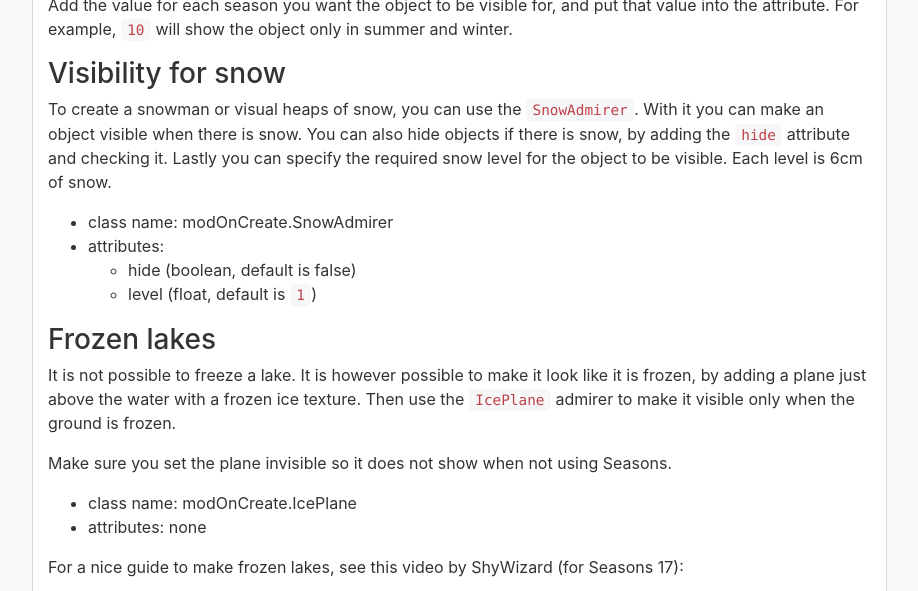
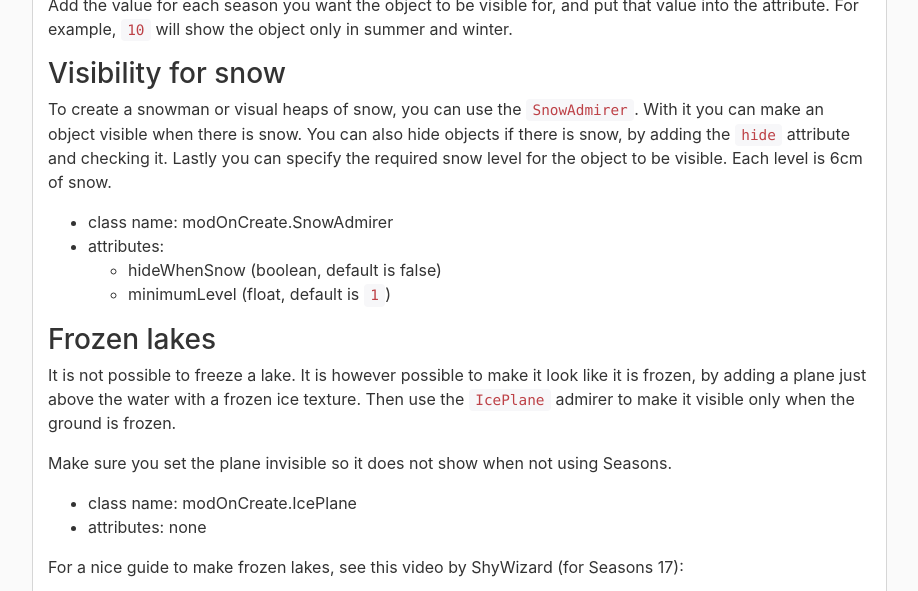
Before and after one commit to RealismusModding/realismusmodding.github.io, a Jekyll site: the page built from mods/seasons19/manual/modding/maps/objects.md, in a window 1280 px wide and 900 px high, scrolled down 1736 px, cut to the strip 0-591 px from the top of the window. Shown: the whole strip, without its empty margins (323-1241 px from the left). Built offline with Jekyll 4.4.1, drawn with Linux system fonts in a browser that asks for light colours; comment, search, counter and statistics services are not loaded.

Commit message:
Update snow object attributes

```diff
--- a/mods/seasons19/manual/modding/maps/objects.md
+++ b/mods/seasons19/manual/modding/maps/objects.md
@@ -72,8 +72,8 @@ Lastly you can specify the required snow level for the object to be visible. Eac
 
  - class name: modOnCreate.SnowAdmirer
  - attributes:
-   - hide (boolean, default is false)
-   - level (float, default is `1`)
+   - hideWhenSnow (boolean, default is false)
+   - minimumLevel (float, default is `1`)
 
 ### Frozen lakes
 
```
